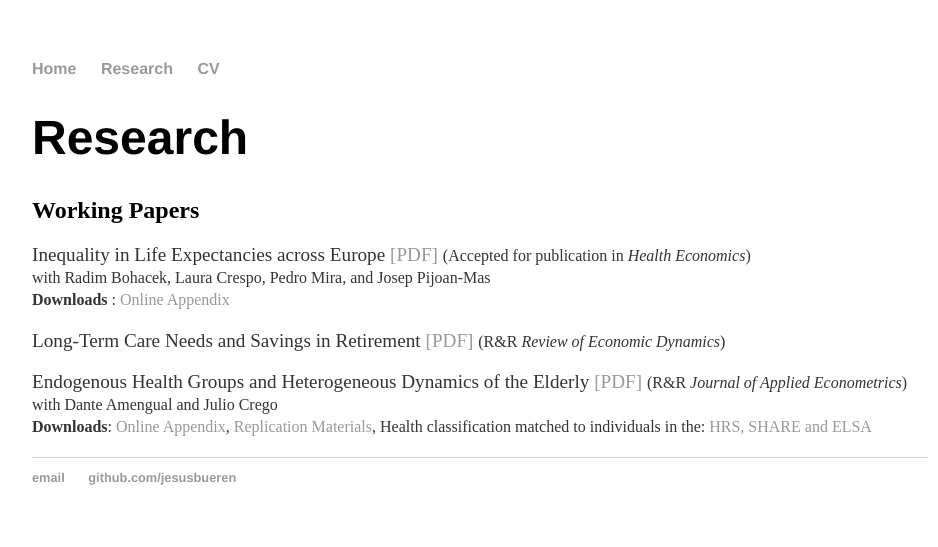
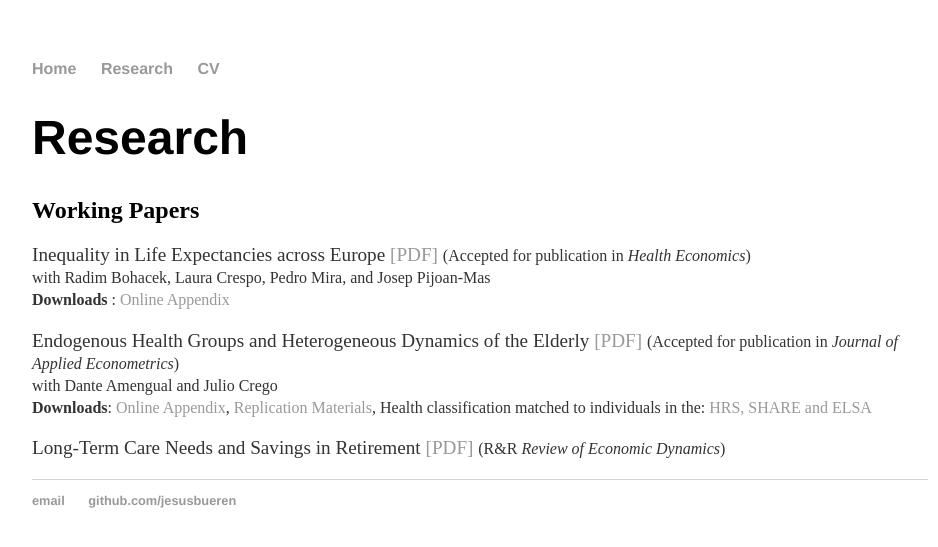
Before and after one commit to jesusbueren/jesusbueren.github.io, a Jekyll site: the page built from research/index.html, in a window 1280 px wide. Shown: the top 547 px of the page, without its empty margins (160-1098 px from the left). Built offline with Jekyll 4.4.1, drawn with Linux system fonts in a browser that asks for light colours.

Commit message:
Update index.html

```diff
--- a/research/index.html
+++ b/research/index.html
@@ -10,9 +10,9 @@
 	  <small> with Radim Bohacek, Laura Crespo, Pedro Mira, and Josep Pijoan-Mas <br>
 	<b> Downloads </b>: <a href="Longevity-HE-WP-OnlineAppendix.pdf"> Online Appendix</a> </small> </p>
 
-	<p> <bold> Long-Term Care Needs and Savings in Retirement </bold>  <a href="LTC_Savings_BUEREN.pdf">[PDF]</a> <small>(R&R <i>Review of Economic Dynamics</i>) </small></p>
-
 	<p> <bold> Endogenous Health Groups and Heterogeneous Dynamics of the Elderly </bold>  <a href="ABCv4.pdf">[PDF]</a>
-		<small>(R&R <i>Journal of Applied Econometrics</i>)</small><br>
+		<small>(Accepted for publication in <i>Journal of Applied Econometrics</i>)</small><br>
 	 <small> with Dante Amengual and Julio Crego <br>
 	 <b>Downloads</b>: <a href="OnlineAppendix_ABC.pdf"> Online Appendix</a>,<a href="https://github.com/jesusbueren/Endogenous_Health_Groups"> Replication Materials</a>, Health classification matched to individuals in the: <a href="ABC_match"> HRS, </a> <a href="ABC_match_SHARE"> SHARE and ELSA </a> </small>  </p>
+
+	<p> <bold> Long-Term Care Needs and Savings in Retirement </bold>  <a href="LTC_Savings_BUEREN.pdf">[PDF]</a> <small>(R&R <i>Review of Economic Dynamics</i>) </small></p>
```
